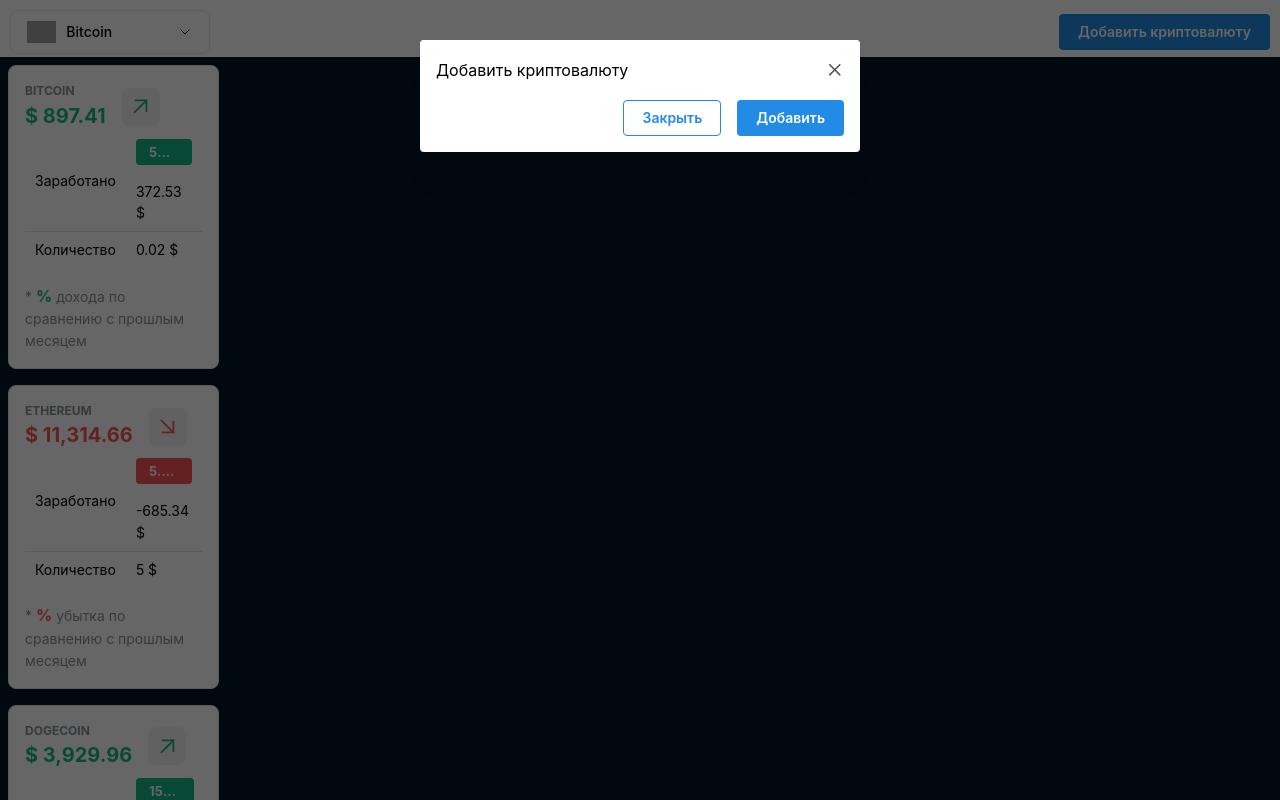
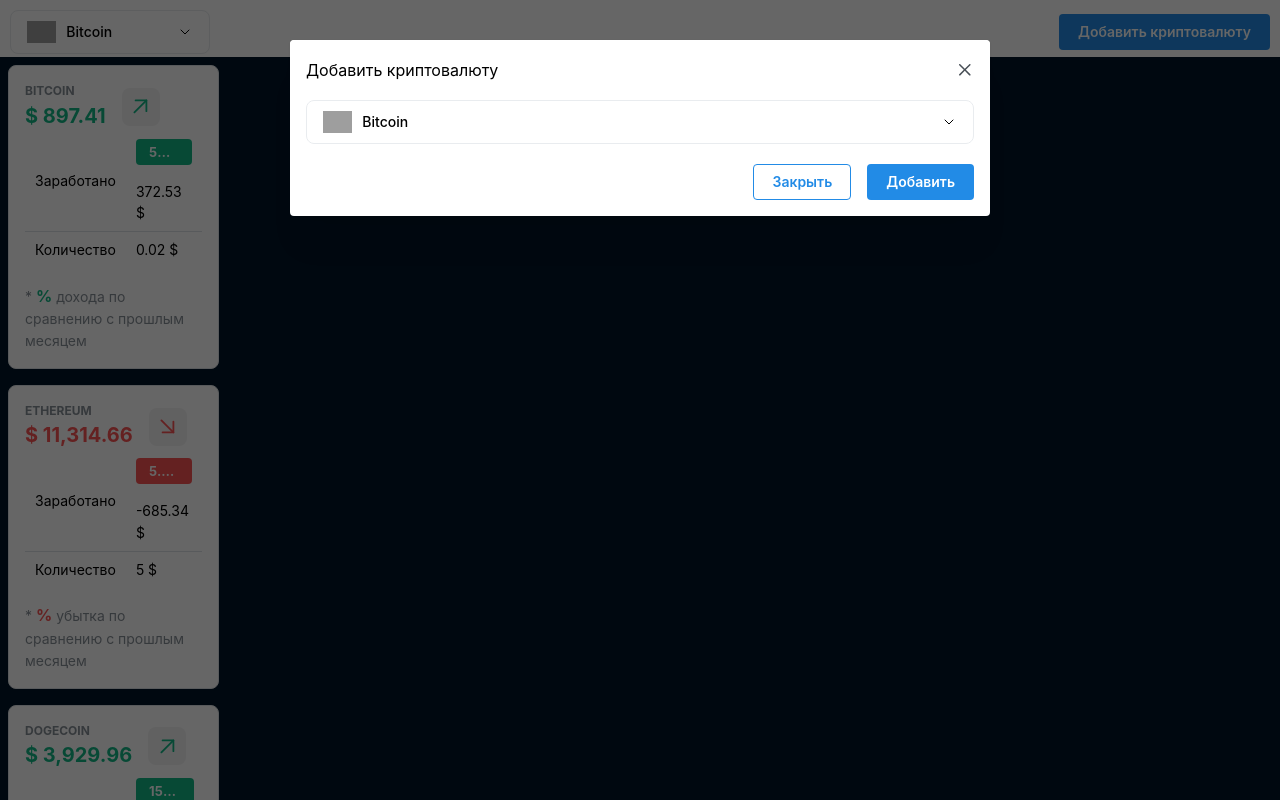
Before and after one commit to skyndfly/react-crypto, a React (Vite) app: page / in a window 1280 px wide. Both pictures are taken after a click on the button "Добавить криптовалюту". Shown: the top 800 px of the page. Built offline with nearby package versions, Linux system fonts and the light colour scheme; grey boxes are pictures that could not be loaded.

Commit message:
Начал делать модалку с добавлением валюты

```diff
--- a/src/components/layout/Header/AppHeader.jsx
+++ b/src/components/layout/Header/AppHeader.jsx
@@ -1,18 +1,29 @@
 import React from "react";
 import cls from './AppHeader.module.scss';
-import {Container, Group} from "@mantine/core";
+import {Container, Group, Modal} from "@mantine/core";
 import ImageSelect from "../../shared/ui/ImageSelect/ImageSelect.jsx";
 import {AddCryptoModal} from "../../widgets/AddCryptoModal/AddCryptoModal.jsx";
+import {Button} from "../../shared/ui/Button/Button.jsx";
+import {useDisclosure} from "@mantine/hooks";
 
 
 export default function AppHeader() {
-
+    const [opened, {open, close}] = useDisclosure(false);
     return (
         <header className={cls.header}>
-            <Container fluid px={0}>
+            <Container fluid px={0} >
                 <Group justify={'space-between'}>
                     <ImageSelect/>
-                    <AddCryptoModal />
+                    <Button text="Добавить криптовалюту" onclick={open}/>
+                    <Modal size={700} opened={opened} onClose={close} title="Добавить криптовалюту">
+
+                        <AddCryptoModal />
+                        <Group justify='end'>
+                            <Button text="Закрыть" onclick={close} variant='outline'/>
+                            <Button text="Добавить"/>
+                        </Group>
+
+                    </Modal>
                 </Group>
             </Container>
         </header>
--- a/src/components/widgets/AddCryptoModal/AddCryptoModal.jsx
+++ b/src/components/widgets/AddCryptoModal/AddCryptoModal.jsx
@@ -1,20 +1,68 @@
+import {Divider, Group, Image, Menu, Title, UnstyledButton} from '@mantine/core';
+import React, {useState} from "react";
+import cls from "./AddCryptoModal.module.scss";
+import {IconChevronDown} from "@tabler/icons-react";
+import {useCrypto} from "../../../context/crypto-context.jsx";
 import {Button} from "../../shared/ui/Button/Button.jsx";
-import { useDisclosure } from '@mantine/hooks';
-import {Group, Modal as ModalMantine} from '@mantine/core';
-export function AddCryptoModal(){
-    const [opened, { open, close }] = useDisclosure(false);
-    return(
+import {IconRepeat} from "@tabler/icons-react";
+
+export function AddCryptoModal() {
+    const {crypto} = useCrypto();
+    const [opened, setOpened] = useState(false);
+    const [coin, setCoin] = useState(null);
+    const [selected, setSelected] = useState(crypto[0]);
+    if (!coin) {
+        function handleSelect(val) {
+            setCoin(crypto.find((c) => c.id === val));
+        }
+
+        const items = crypto.map((item) => (
+            <Menu.Item
+                leftSection={<Image src={item.icon} width={18} height={18}/>}
+                onClick={() => {
+                    setSelected(item);
+                    handleSelect(item.id);
+                }}
+                key={item.name}
+            >
+                {item.name}
+            </Menu.Item>
+        ));
+        return (
+            <>
+                <Menu
+                    onOpen={() => setOpened(true)}
+                    onClose={() => setOpened(false)}
+                    radius="md"
+                    width="target"
+                    withinPortal
+                >
+                    <Menu.Target>
+                        <UnstyledButton className={cls.control} data-expanded={opened || undefined}>
+                            <Group gap="xs">
+                                <Image src={selected.icon} width={22} height={22}/>
+                                <span className={cls.label}>{selected.name}</span>
+                            </Group>
+                            <IconChevronDown size="1rem" className={cls.icon} stroke={1.5}/>
+                        </UnstyledButton>
+                    </Menu.Target>
+                    <Menu.Dropdown>{items}</Menu.Dropdown>
+                </Menu>
+            </>)
+
+    }
+    return (
         <>
-            <ModalMantine opened={opened} onClose={close} title="Добавить криптовалюту">
-
-                <div>
-                    <Group justify='end'>
-                        <Button text="Закрыть" onclick={close} variant='outline'/>
-                        <Button text="Добавить" />
+            <Group justify="space-between">
+                <Title order={3}>
+                    <Group gap={2}>
+                        <Image w={24} src={coin.icon} alt={coin.name}/>
+                        {coin.name}
                     </Group>
-                </div>
-            </ModalMantine>
-            <Button text="Добавить криптовалюту" onclick={open}/>
+                </Title>
+                <Button variant='subtle' size="xs" text="Сменить валюту" onclick={() => setCoin(null)}/>
+            </Group>
+            <Divider my="md"/>
         </>
     );
 }
--- /dev/null
+++ b/src/components/widgets/AddCryptoModal/AddCryptoModal.module.scss
@@ -0,0 +1,34 @@
+.control {
+    width: 100%;
+    margin-bottom: 20px;
+    display: flex;
+    justify-content: space-between;
+    align-items: center;
+    padding: var(--mantine-spacing-xs) var(--mantine-spacing-md)!important;
+    border-radius: var(--mantine-radius-md)!important;
+    border: rem(1px) solid light-dark(var(--mantine-color-gray-2), var(--mantine-color-dark-6))!important;
+    transition: background-color 150ms ease!important;
+    background-color: light-dark(var(--mantine-color-white), var(--mantine-color-dark-6))!important;
+
+    &[data-expanded] {
+        background-color: light-dark(var(--mantine-color-gray-0), var(--mantine-color-dark-5))!important;
+    }
+
+    &:hover {
+        background-color: light-dark(var(--mantine-color-gray-2 ), var(--mantine-color-dark-5))!important;
+    }
+}
+
+.label {
+    font-weight: 500;
+    font-size: var(--mantine-font-size-sm);
+}
+
+.icon {
+    transition: transform 150ms ease;
+    transform: rotate(0deg);
+
+    [data-expanded] & {
+        transform: rotate(180deg);
+    }
+}
--- a/src/components/widgets/CoinInfoModal/CoinInfoModal.jsx
+++ b/src/components/widgets/CoinInfoModal/CoinInfoModal.jsx
@@ -16,7 +16,6 @@
                 <Text className={cls.stats_text} size="xl">
                     <Badge variant="outline" size="lg" radius="sm" color={coin.price > 0 ? 'teal' : 'red'}>
                         <NumberFormatter  decimalScale={5} suffix=" $" value={coin.price} thousandSeparator/>
-
                     </Badge>
                 </Text>
             </Group>
@@ -56,7 +55,7 @@
             </Group>
             <div>
                 {coin.explorers.map((link) => {
-                    return `<a href="${link}">${link}</a>`;
+                    return <a className={cls.explorer} key={link} href={link}>{link}</a>;
                 })}
             </div>
         </>
--- a/src/components/widgets/CoinInfoModal/CoinInfoModal.module.scss
+++ b/src/components/widgets/CoinInfoModal/CoinInfoModal.module.scss
@@ -7,3 +7,6 @@
   gap: 15px;
   align-items: center;
 }
+.explorer{
+  display: block;
+}
```
